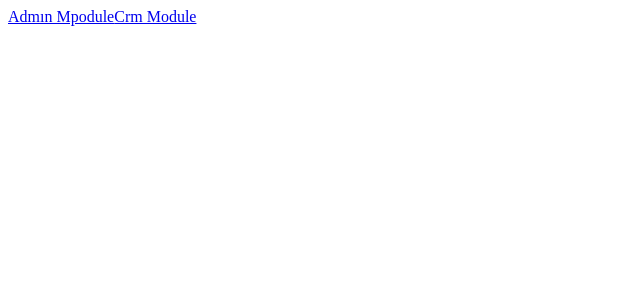
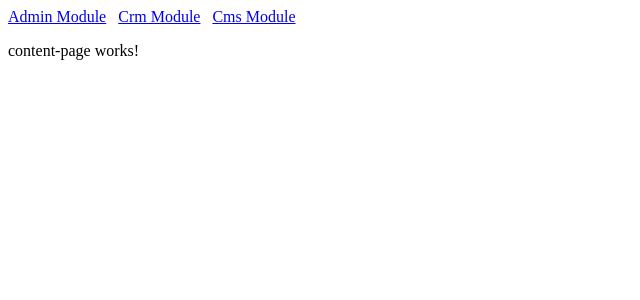
Before and after one commit to neominalsolutions/SiemensApp4, an Angular app: page /cms in a window 1280 px wide. Before the commit this address led to /. Shown: the top 300 px of the page, without its empty margins (0-640 px from the left). Built offline with nearby package versions, Linux system fonts and the light colour scheme.

Commit message:
Customer Interface

```diff
--- a/src/app/app-routing.module.ts
+++ b/src/app/app-routing.module.ts
@@ -1,5 +1,6 @@
 import { NgModule } from '@angular/core';
 import { RouterModule, Routes } from '@angular/router';
+import { NotFoundPageComponent } from './site-page/not-found-page/not-found-page.component';
 
 const routes: Routes = [
   {
@@ -12,6 +13,15 @@ const routes: Routes = [
     loadChildren: () =>
       import('./crm-page/crm-page.module').then((m) => m.CrmPageModule),
   },
+  {
+    path: 'cms',
+    loadChildren: () =>
+      import('./cmspage/cmspage.module').then((m) => m.CMSPageModule),
+  },
+  {
+    path: '**', // her zaman bulunamayan sayfalar için path en allta tanımlanır.
+    component: NotFoundPageComponent,
+  },
 ];
 
 @NgModule({
--- a/src/app/app.component.html
+++ b/src/app/app.component.html
@@ -1,4 +1,7 @@
-<a routerLink="admin"> Admın Mpodule</a>
+<a routerLink="admin"> Admin Module</a>
+&nbsp;
 <a routerLink="crm">Crm Module</a>
+&nbsp;
+<a routerLink="cms">Cms Module</a>
 
 <router-outlet></router-outlet>
--- a/src/app/app.module.ts
+++ b/src/app/app.module.ts
@@ -3,10 +3,12 @@ import { BrowserModule } from '@angular/platform-browser';
 
 import { AppRoutingModule } from './app-routing.module';
 import { AppComponent } from './app.component';
+import { NotFoundPageComponent } from './site-page/not-found-page/not-found-page.component';
 
 @NgModule({
   declarations: [
-    AppComponent
+    AppComponent,
+    NotFoundPageComponent
   ],
   imports: [
     BrowserModule,
--- /dev/null
+++ b/src/app/cmspage/content-page/content-page.component.html
@@ -0,0 +1 @@
+<p>content-page works!</p>
--- /dev/null
+++ b/src/app/site-page/not-found-page/not-found-page.component.html
@@ -0,0 +1 @@
+<p>Sayfa bulunamadı!</p>
```
Also changed, not shown: src/app/cmspage/cmspage-routing.module.ts (added, +16 -0 lines), src/app/cmspage/cmspage.module.ts (added, +17 -0 lines), src/app/cmspage/content-page/content-page.component.ts (added, +9 -0 lines), src/app/crm-page/models/customer.ts (added, +17 -0 lines), src/app/site-page/not-found-page/not-found-page.component.ts (added, +9 -0 lines), src/app/cmspage/content-page/content-page.component.scss (added), src/app/site-page/not-found-page/not-found-page.component.scss (added), 2 other files (tests, documents, lock files or other folders).
